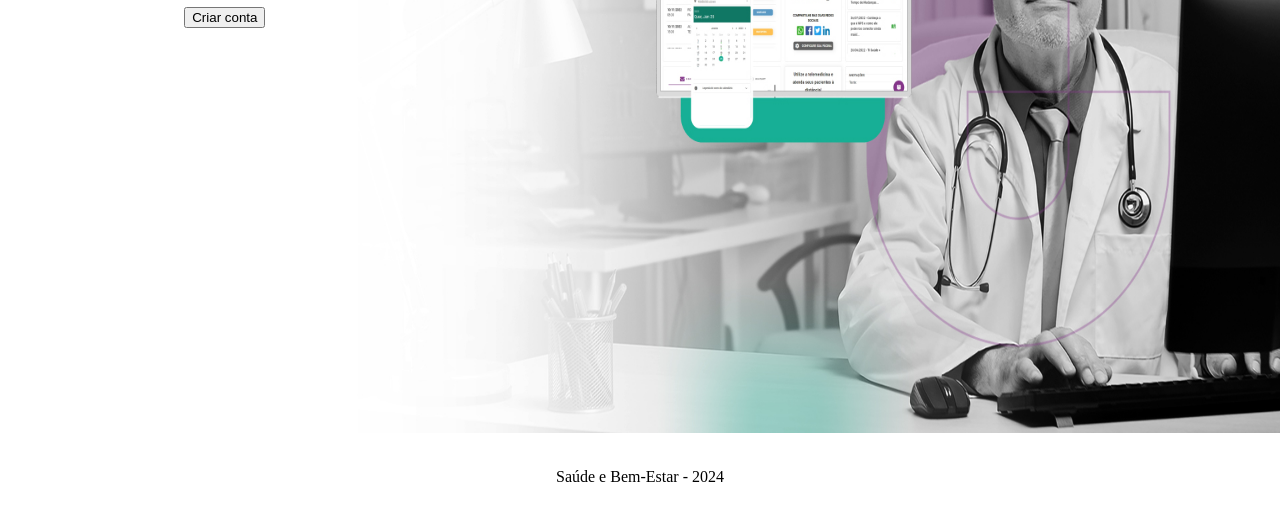
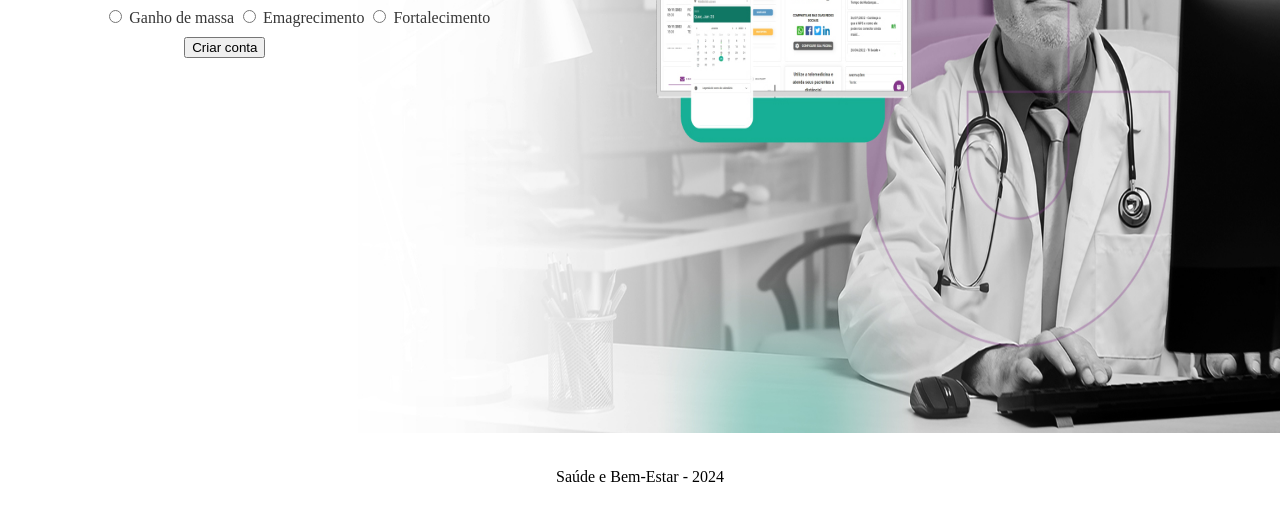
Before and after one commit to douglas-prado1997/webFront, a plain HTML site: page cadastro.html in a window 1280 px wide. Shown: the part 367-875 px from the top of the page. Drawn offline with Linux system fonts and the light colour scheme.

Commit message:
cadastro ajuste

```diff
--- a/cadastro.html
+++ b/cadastro.html
@@ -43,6 +43,14 @@
                     <label for="age">Peso:    </label>
                     <input type="number" id="age" name="age" required>
                 </div>
+                <div class="input-wrapper">
+                    <input type="radio" id="option1" name="gender" value="option1">
+                    <label for="option1">Ganho de massa</label>
+                    <input type="radio" id="option2" name="gender" value="option2">
+                    <label for="option2">Emagrecimento</label>
+                    <input type="radio" id="option3" name="gender" value="option3">
+                    <label for="option3">Fortalecimento</label>
+                </div>
                 <button style="margin-left: 80px;" onclick="window.location.href = 'login.html';">Criar conta</button>
             </form>
 
```
